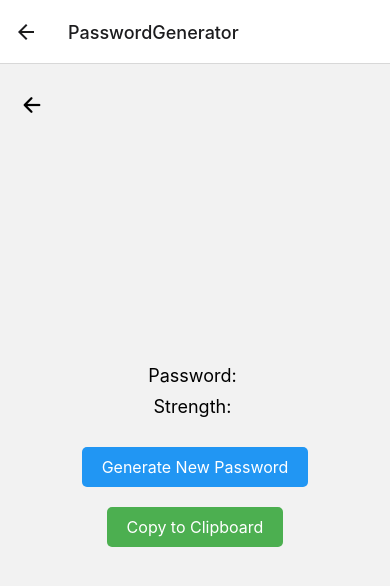
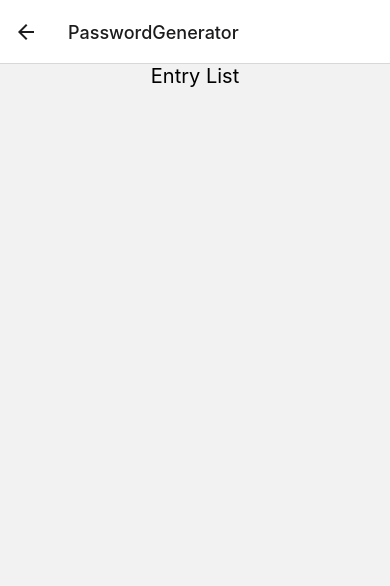
Before and after one commit to aldintalic6/pass-manager-react-native, a React Native app in the folder my-app/: screen /PasswordGenerator in a window 390 px wide. Shown: the top 586 px of the page. Built offline with nearby package versions, Linux system fonts and the light colour scheme.

Commit message:
added entry global state

```diff
--- a/my-app/App.tsx
+++ b/my-app/App.tsx
@@ -21,7 +21,7 @@ const App = () => {
     <Provider store={store}>
       <NavigationContainer>
         <View style={styles.container}>
-          <Stack.Navigator initialRouteName="Entries">
+          <Stack.Navigator initialRouteName="AddEntry">
             <Stack.Screen name="Login" component={LoginScreen} />
             <Stack.Screen name="Register" component={RegisterScreen} />
             <Stack.Screen name="Entries" component={EntriesScreen} />
--- /dev/null
+++ b/my-app/redux/entrySlice.ts
@@ -0,0 +1,38 @@
+// entrySlice.ts
+
+import { createSlice, PayloadAction } from '@reduxjs/toolkit';
+
+interface Entry {
+  id: string;
+  title: string;
+  image: any;
+  email: string;
+  password: string;
+}
+
+interface EntryState {
+  entries: Entry[];
+  selectedEntry: Entry | null;
+}
+
+const initialState: EntryState = {
+  entries: [],
+  selectedEntry: null,
+};
+
+const entrySlice = createSlice({
+  name: 'entries',
+  initialState,
+  reducers: {
+    addEntry(state, action: PayloadAction<Entry>) {
+      state.entries.push(action.payload);
+    },
+    selectEntry(state, action: PayloadAction<Entry>) {
+      state.selectedEntry = action.payload;
+    },
+    // Add other reducers for updating and deleting entries as needed
+  },
+});
+
+export const { addEntry, selectEntry } = entrySlice.actions;
+export default entrySlice.reducer;
--- a/my-app/redux/store.ts
+++ b/my-app/redux/store.ts
@@ -1,9 +1,11 @@
 import { configureStore } from '@reduxjs/toolkit';
 import passwordReducer from './passwordSlice';
+import entryReducer from './entrySlice'; // Import the entries slice
 
 const store = configureStore({
   reducer: {
     passwords: passwordReducer,
+    entries: entryReducer, // Add the entries slice to the reducer object
     // Add reducers for other slices if needed
   },
 });
--- a/my-app/screens/AddEntryScreen/AddEntryScreen.tsx
+++ b/my-app/screens/AddEntryScreen/AddEntryScreen.tsx
@@ -5,13 +5,14 @@ import { Ionicons } from '@expo/vector-icons';
 import usePasswordValidator from '../../customhooks/passwordValidator';
 import { useSelector, useDispatch } from 'react-redux';
 import { addPassword } from '../../redux/passwordSlice';
+import { addEntry } from '../../redux/entrySlice';
 
 const image = require("../../assets/klix.png");
 
-const AddEntryScreen = ({ navigation }: { navigation: any }) => {
-  const dispatch = useDispatch();
+  const AddEntryScreen = ({ navigation }: { navigation: any }) => {
+    const dispatch = useDispatch();
 
-  const [photo, setPhoto] = useState(null);
+  const [photo, setPhoto] = useState(image);
   const [name, setName] = useState('');
   const [email, setEmail] = useState('');
   const [password, setPassword] = useState('');
@@ -29,7 +30,19 @@ const AddEntryScreen = ({ navigation }: { navigation: any }) => {
 
   const handleAddEntry = () => {
     if (isValid) {
-      dispatch(addPassword({ id: 1, value: password }));
+      // Dispatch the addEntry action to add the entry to the Redux store
+      dispatch(
+        addEntry({
+          id: "1", // Assuming you have a way to generate unique IDs, you can use uuidv4 or any other method
+          title: name,
+          image: photo,
+          email: email,
+          password: password,
+        })
+      );
+      setName('');
+      setEmail('');
+      setPassword('');
       navigation.navigate('Entries');
     } else {
       alert('Please enter a valid password.');
--- a/my-app/screens/EditEntryScreen/EditEntryScreen.tsx
+++ b/my-app/screens/EditEntryScreen/EditEntryScreen.tsx
@@ -24,7 +24,7 @@ const EditEntryScreen = ({ navigation, route }: { navigation: any, route: any })
       'Are you sure you want to discard changes?',
       [
         { text: 'Cancel', style: 'cancel' },
-        { text: 'OK', onPress: () => navigation.navigate('Entry') }
+        { text: 'OK', onPress: () => navigation.navigate('Entry', { entry: route.params.entry }) }
       ],
       { cancelable: false }
     );
@@ -38,7 +38,7 @@ const EditEntryScreen = ({ navigation, route }: { navigation: any, route: any })
 
   const handleEditEntry = () => {
     dispatch(editPassword({ id: 1, value: password }));
-    navigation.navigate('Entry');
+    navigation.navigate('Entry', { entry: route.params.entry });
   };
 
   const handePasswordGenerator = () => {
--- a/my-app/screens/PasswordGeneratorScreen/PasswordGeneratorScreen.tsx
+++ b/my-app/screens/PasswordGeneratorScreen/PasswordGeneratorScreen.tsx
@@ -1,40 +1,29 @@
 import React from 'react';
-import { View, Text, TouchableOpacity, Clipboard } from 'react-native';
-import { Ionicons } from '@expo/vector-icons';
-import usePasswordGenerator from '../../customhooks/passwordGenerator';
-import passwordGeneratorStyles from './PasswordGeneratorStyles';
+import { View, Text, FlatList } from 'react-native';
+import { useSelector } from 'react-redux';
 
-const PasswordGeneratorScreen = ({ navigation }: { navigation: any }) => {
-  const { password, strength, generatePassword } = usePasswordGenerator(); // custom hook
-
-  const copyToClipboard = () => {
-    Clipboard.setString(password);
-    alert('Password copied to clipboard!');
-  };
-
-  const handleGoBack = () => {
-    console.log("Went back")
-  };
+const PasswordStateListScreen = ({ navigation }: { navigation: any }) => {
+  const entries = useSelector((state: any) => state.entries.entries); // Access the correct slice
 
   return (
-    <View style={passwordGeneratorStyles.container}>
-      <View style={passwordGeneratorStyles.topBar}>
-        <TouchableOpacity onPress={handleGoBack}>
-          <Ionicons name="arrow-back" size={24} color="black" />
-        </TouchableOpacity>
-      </View>
-      <View style={passwordGeneratorStyles.passwordContainer}>
-        <Text style={passwordGeneratorStyles.label}>Password: {password}</Text>
-        <Text style={passwordGeneratorStyles.label}>Strength: {strength}</Text>
-        <TouchableOpacity onPress={generatePassword} style={passwordGeneratorStyles.passwordButton}>
-          <Text style={passwordGeneratorStyles.buttonText}>Generate New Password</Text>
-        </TouchableOpacity>
-        <TouchableOpacity onPress={copyToClipboard} style={passwordGeneratorStyles.clipoardButton}>
-          <Text style={passwordGeneratorStyles.buttonText}>Copy to Clipboard</Text>
-        </TouchableOpacity>
-      </View>
+    <View style={{ flex: 1, justifyContent: 'center', alignItems: 'center' }}>
+      <Text style={{ fontSize: 20, marginBottom: 10 }}>Entry List</Text>
+      <FlatList
+        data={entries}
+        renderItem={({ item }) => (
+          <View style={{ marginBottom: 5 }}>
+            <Text>{item.id}</Text>
+            <Text>{item.title}</Text>
+            <Text>{item.email}</Text>
+            <Text>{item.password}</Text>
+            {/* You can display other entry details as needed */}
+          </View>
+        )}
+        keyExtractor={(item) => item.id.toString()}
+        contentContainerStyle={{ paddingHorizontal: 20 }}
+      />
     </View>
   );
 };
 
-export default PasswordGeneratorScreen;
+export default PasswordStateListScreen;
```
Also changed, not shown: my-app/redux/passwordSlice.ts (line endings or trailing spaces).
